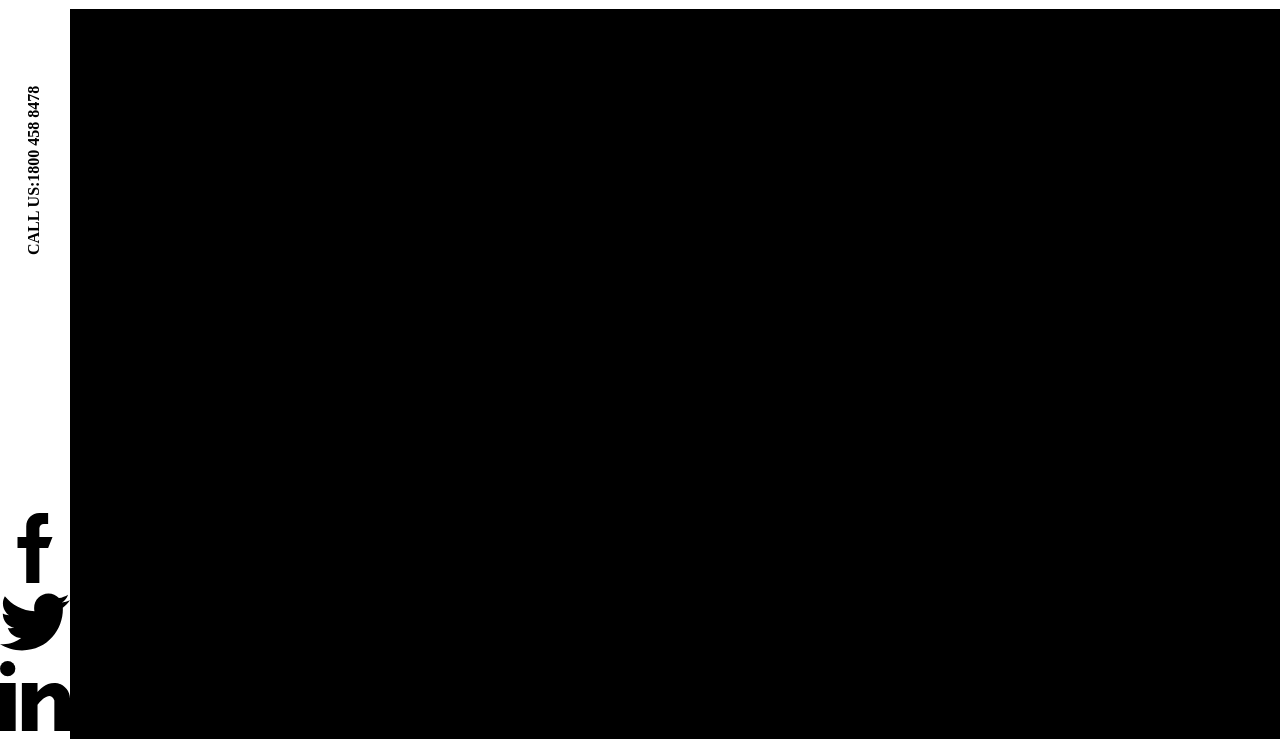
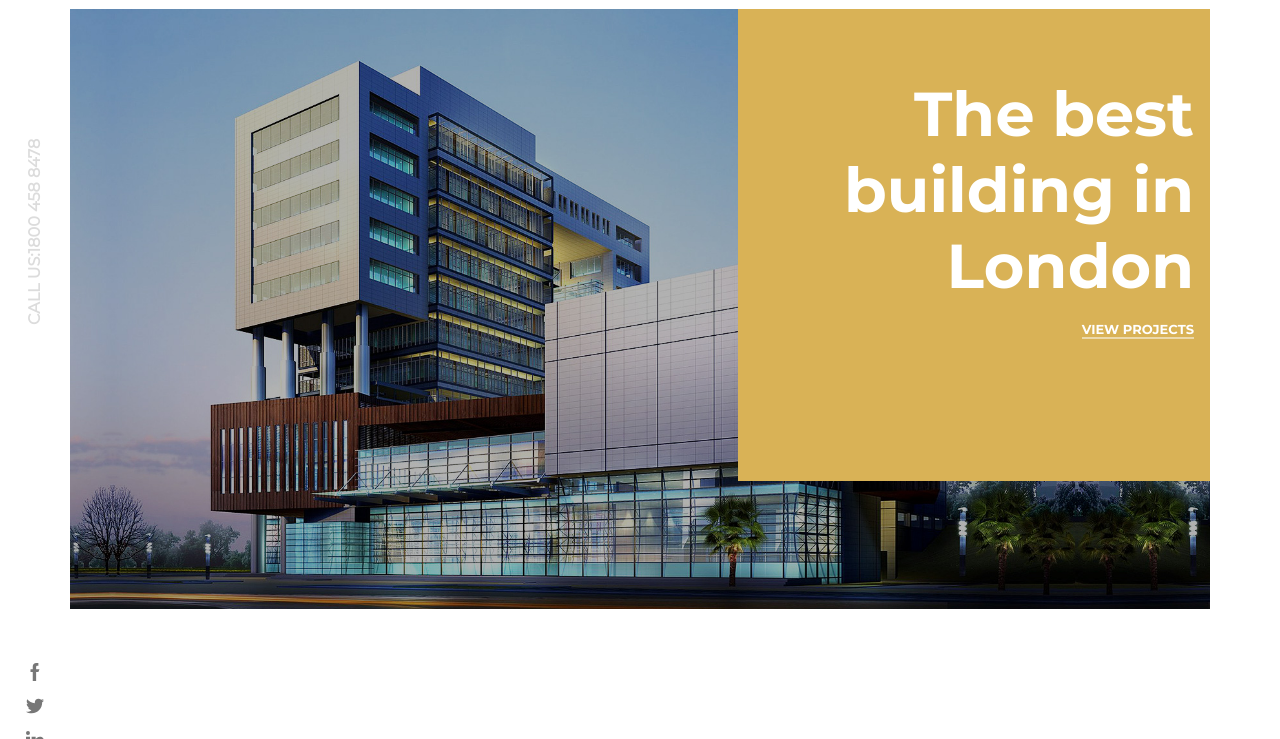
Before and after one commit to ewelinaszoda/interior_design, a website: page src/index.html in a window 1280 px wide. Shown: the part 61-800 px from the top of the page. Drawn offline with nearby package versions, Linux system fonts and the light colour scheme; files that its build step writes are made by us from their sources.

Commit message:
First section

```diff
--- a/src/index.html
+++ b/src/index.html
@@ -56,28 +56,33 @@
           CALL US:1800 458 8478
       </h4>
       <div class="aside__social">
-          <svg xmlns="http://www.w3.org/2000/svg" viewBox="0 0 512 512">
+        <a href="https://www.facebook.com/ewelina.szoda.9" target="_blank">
+          <svg class="aside__social__icon" xmlns="http://www.w3.org/2000/svg" viewBox="0 0 512 512">
             <path d="M288 176v-64c0-17.664 14.336-32 32-32h32V0h-64c-53.024 0-96 42.976-96 96v80h-64v80h64v256h96V256h64l32-80h-96z"/>
           </svg>
-          <svg xmlns="http://www.w3.org/2000/svg" viewBox="0 0 512 512">
+        </a>
+        <a href="">
+          <svg class="aside__social__icon" xmlns="http://www.w3.org/2000/svg" viewBox="0 0 512 512">
             <path d="M512 97.248c-19.04 8.352-39.328 13.888-60.48 16.576 21.76-12.992 38.368-33.408 46.176-58.016-20.288 12.096-42.688 20.64-66.56 25.408C411.872 60.704 384.416 48 354.464 48c-58.112 0-104.896 47.168-104.896 104.992 0 8.32.704 16.32 2.432 23.936-87.264-4.256-164.48-46.08-216.352-109.792-9.056 15.712-14.368 33.696-14.368 53.056 0 36.352 18.72 68.576 46.624 87.232-16.864-.32-33.408-5.216-47.424-12.928v1.152c0 51.008 36.384 93.376 84.096 103.136-8.544 2.336-17.856 3.456-27.52 3.456-6.72 0-13.504-.384-19.872-1.792 13.6 41.568 52.192 72.128 98.08 73.12-35.712 27.936-81.056 44.768-130.144 44.768-8.608 0-16.864-.384-25.12-1.44C46.496 446.88 101.6 464 161.024 464c193.152 0 298.752-160 298.752-298.688 0-4.64-.16-9.12-.384-13.568 20.832-14.784 38.336-33.248 52.608-54.496z"/>
           </svg>
-          <svg xmlns="http://www.w3.org/2000/svg" viewBox="0 0 512 512">
+        </a>
+        <a href="">
+          <svg class="aside__social__icon" xmlns="http://www.w3.org/2000/svg" viewBox="0 0 512 512">
             <path d="M0 160h114.496v352H0zM426.368 164.128c-1.216-.384-2.368-.8-3.648-1.152a74.218 74.218 0 00-4.64-.896c-6.08-1.216-12.736-2.08-20.544-2.08-66.752 0-109.088 48.544-123.04 67.296V160H160v352h114.496V320s86.528-120.512 123.04-32v224H512V274.464c0-53.184-36.448-97.504-85.632-110.336z"/>
             <circle cx="56" cy="56" r="56"/>
           </svg>
-          <svg xmlns="http://www.w3.org/2000/svg" viewBox="0 0 512 512">
+        </a>
+        <a href="">
+          <svg class="aside__social__icon" xmlns="http://www.w3.org/2000/svg" viewBox="0 0 512 512">
             <path d="M448 224v-64h-32v64h-64v32h64v64h32v-64h64v-32zM160 224v64h90.528c-13.216 37.248-48.8 64-90.528 64-52.928 0-96-43.072-96-96s43.072-96 96-96c22.944 0 45.024 8.224 62.176 23.168l42.048-48.256C235.424 109.824 198.432 96 160 96 71.776 96 0 167.776 0 256s71.776 160 160 160 160-71.776 160-160v-32H160z"/>
           </svg>
+        </a>
       </div>
     </aside>
-    <section>
-      <div>
-        <img src="" alt="logo" />
-        <div>
-          <h1></h1>
-          <a href=""></a>
-        </div>
+    <section class="hero">
+      <div class="hero__text">
+        <h1>The best building in London</h1>
+        <a href="">View projects</a>
       </div>
     </section>
     <section></section>
--- a/src/style/abstracts/_variables.scss
+++ b/src/style/abstracts/_variables.scss
@@ -2,3 +2,5 @@
 $white: #ffffff;
 $font-header: #242424;
 $color-yellow: #d9b256;
+$grey-text: #dcdcdc;
+$grey-dark: #777777;
--- a/src/style/base/_resets.scss
+++ b/src/style/base/_resets.scss
@@ -1,4 +1,4 @@
 body {
     margin: 0;
-    background-color: black;
+    background-color: $white;
 }
--- a/src/style/base/_typography.scss
+++ b/src/style/base/_typography.scss
@@ -39,10 +39,18 @@
 }
 // second font as a backup
 h1 {
-    font-family: 'Montserrat';
-
+    font-family: 'Montserrat-Bold';
+    color: $white;
+    font-size: 62px;
 }
-
 h2 {
     font-family: 'PlayfairDisplay';
 }
+h4 {
+    font-family: 'Montserrat', sans-serif;
+    color: $grey-text;
+    font-size: 16px;
+}
+a {
+    font-family: 'Montserrat-Bold', sans-serif;
+}
--- a/src/style/layouts/_aside.scss
+++ b/src/style/layouts/_aside.scss
@@ -1,9 +1,10 @@
 .aside {
     width: 70px;
- height: 100vh;
+    height: 90vh;
     padding-top: 70px;
     display: flex;
     flex-direction: column;
+    margin-bottom: 0;
     justify-content: space-between;
     // sticky header using position: fixed
     position: fixed;
@@ -14,5 +15,21 @@
         width: 250px;
         height: 200px;
     }
-
+    &__social {
+        &__icon {
+            height: 18px;
+            display: block;
+            margin: 16px auto;
+            cursor: pointer;
+            &:hover {
+                path, circle {
+                    fill: $color-yellow;
                 }
+            }
+            path, circle {
+                transition: all .5s cubic-bezier(0.075, 0.82, 0.165, 1);
+                fill: $grey-dark;
+            }
+        }
+    }
+}
--- /dev/null
+++ b/src/style/layouts/_section.scss
@@ -0,0 +1,31 @@
+.hero {
+    margin: 70px;
+    background-image: url('/images/image1.jpg');
+    height: 600px;
+    background-repeat: no-repeat;
+    background-size: cover;
+    background-position: center;
+    //punkt odniesienia
+    position: relative;
+    &__text {
+        //to co manewruje
+        position: absolute;
+        background-color: $color-yellow;
+        height: 440px;
+        width: 440px;
+        top: 0;
+        right: 0;
+        text-align: right;
+        padding: 16px;
+        h1 {
+            margin-bottom: 16px;
+        }
+        a {
+            color: $white;
+            text-transform: uppercase;
+            font-size: 13px;
+            text-decoration: none;
+            border-bottom: 2px solid #ecd9ab;
+        }
+    }
+}
--- a/src/style/main.scss
+++ b/src/style/main.scss
@@ -4,6 +4,7 @@
 @import "base/resets";
 @import "layouts/header";
 @import "layouts/aside";
+@import "layouts/section";
 
 .wrapper {
   background: pink;
```
Also changed, not shown: src/images/image1.jpg (added), 2 other files. Lines whose indentation alone changed are shown as unchanged.
